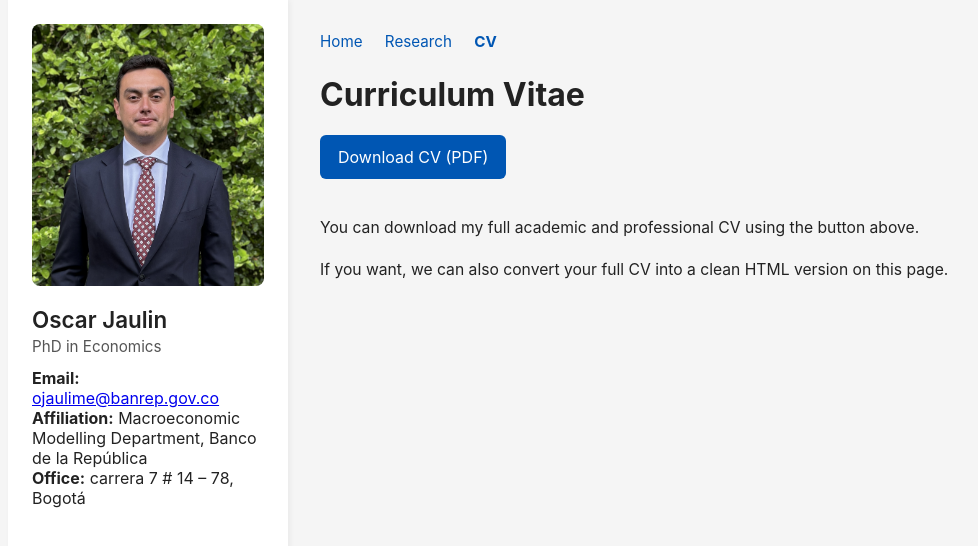
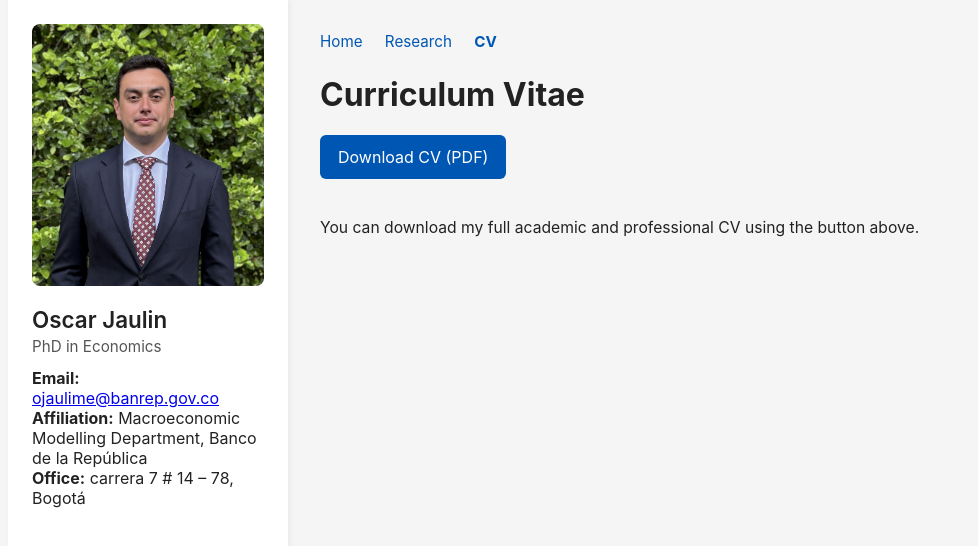
Before and after one commit to oscarjaulin/oscarjaulin.github.io, a plain HTML site: page cv.html in a window 1280 px wide. Shown: the whole page, without its empty margins (82-1060 px from the left). Drawn offline with Linux system fonts and the light colour scheme.

Commit message:
Update cv.html

```diff
--- a/cv.html
+++ b/cv.html
@@ -137,9 +137,6 @@
       <p>
         You can download my full academic and professional CV using the button above.
       </p>
-      <p>
-        If you want, we can also convert your full CV into a clean HTML version on this page.
-      </p>
     </div>
 
   </main>
```
